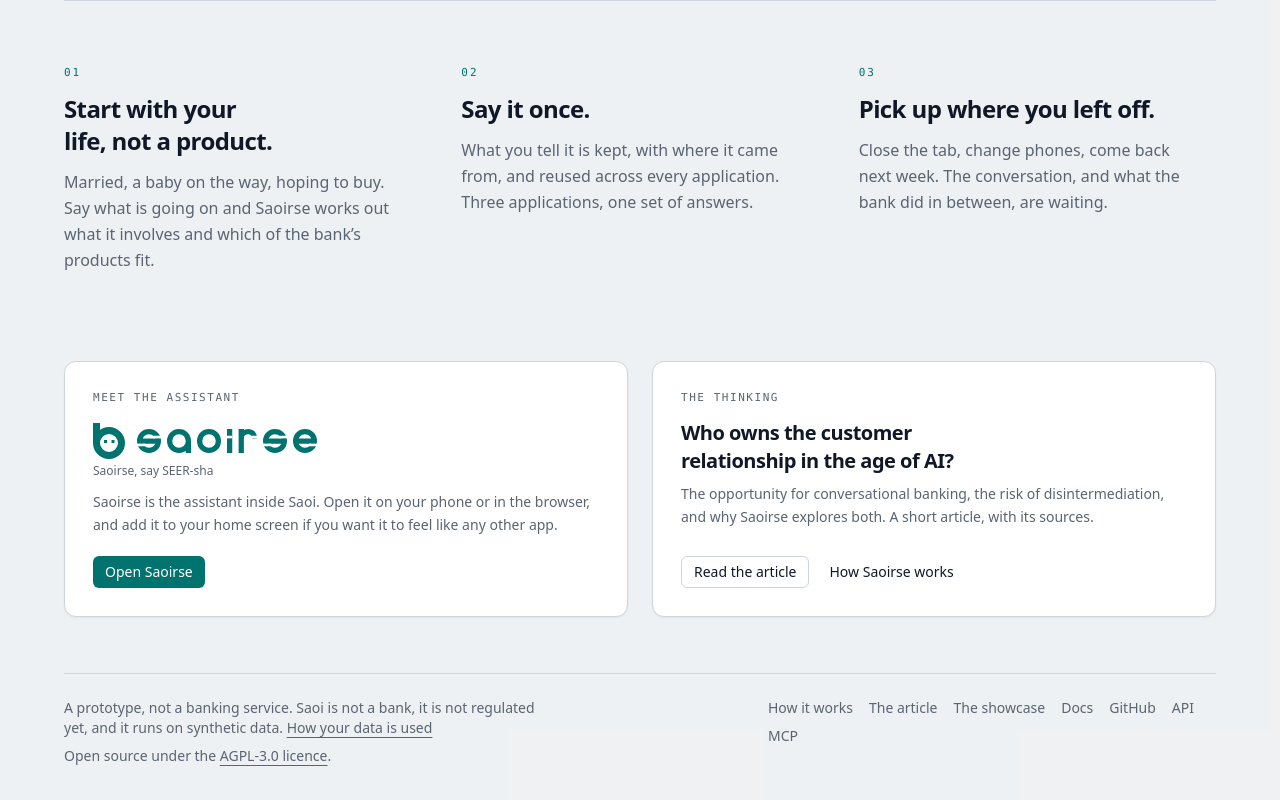
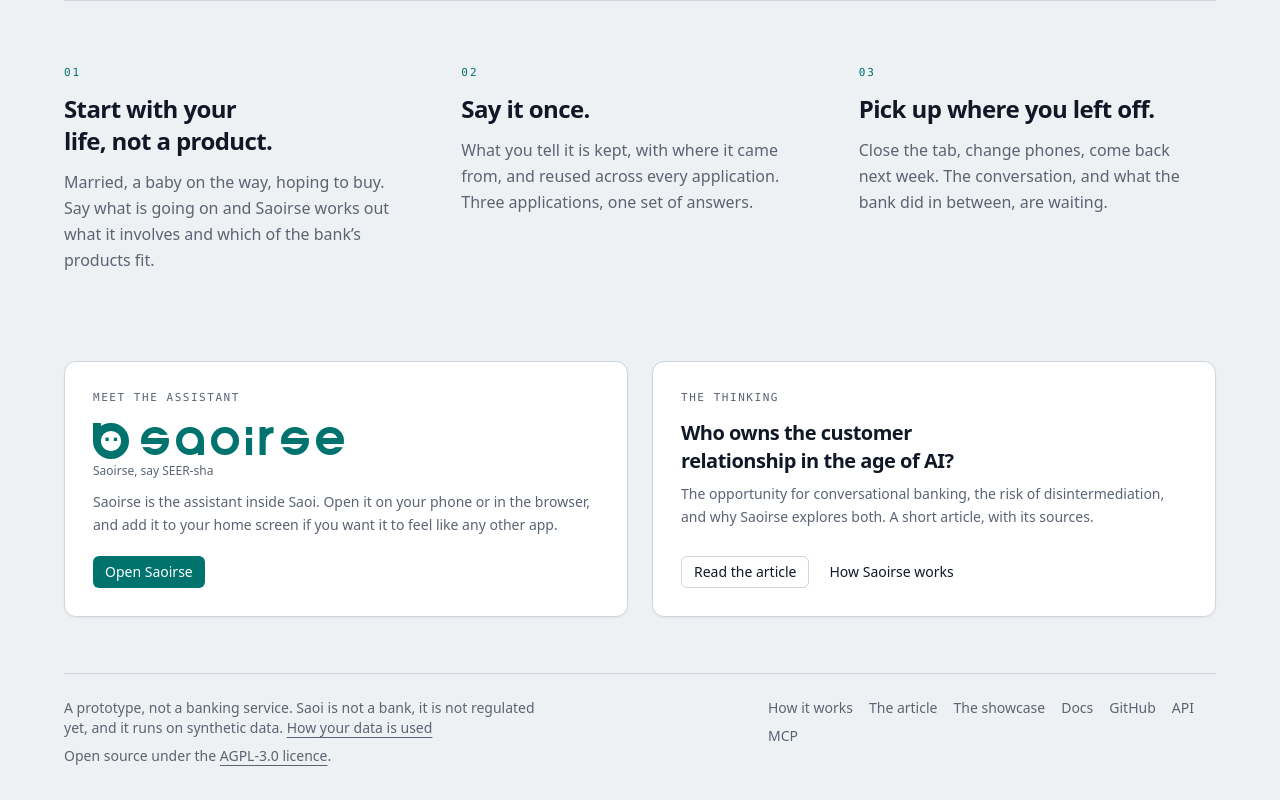
Before and after one commit to chris-88/saoi-www, a React (Vite) app: page / in a window 1280 px wide. Shown: the part 794-1594 px from the top of the page. Built offline with nearby package versions, Linux system fonts and the light colour scheme.

Commit message:
fix: use the square-cornered face and the redrawn r
Co-Authored-By: Claude Sonnet 5.5 <noreply@anthropic.com>

```diff
--- a/src/App.tsx
+++ b/src/App.tsx
@@ -120,7 +120,7 @@ export default function App() {
             <div className="mt-4 flex items-center gap-3">
               <SaoirseFace className="text-saoi h-9 w-auto" />
               <h2 className="text-saoi flex">
-                <SaoirseWordmark className="h-6 w-auto" />
+                <SaoirseWordmark className="h-7 w-auto" />
               </h2>
             </div>
             <p className="text-muted mt-1 text-xs">Saoirse, say SEER-sha</p>
--- a/src/SaoirseFace.tsx
+++ b/src/SaoirseFace.tsx
@@ -2,18 +2,18 @@ export function SaoirseFace({ className = '' }: { className?: string }) {
   return (
     <svg
       aria-hidden="true"
-      viewBox="0 0 64 72"
+      viewBox="0 0 64 64"
       fill="none"
       className={className}
       xmlns="http://www.w3.org/2000/svg"
     >
       <g stroke="currentColor">
         <path
-          d="M7 40C7 26.1929 18.1929 15 32 15C45.8071 15 57 26.1929 57 40C57 53.8071 45.8071 65 32 65C18.1929 65 7 53.8071 7 40ZM7 40V0"
+          d="M7 32C7 18.1929 18.1929 7 32 7C45.8071 7 57 18.1929 57 32C57 45.8071 45.8071 57 32 57C18.1929 57 7 45.8071 7 32ZM7 32V0"
           strokeWidth="14"
         />
-        <path d="M22 37H28" strokeWidth="6" />
-        <path d="M37 37H43" strokeWidth="6" />
+        <path d="M22 29H28" strokeWidth="6" />
+        <path d="M37 29H43" strokeWidth="6" />
       </g>
     </svg>
   );
--- a/src/SaoirseWordmark.tsx
+++ b/src/SaoirseWordmark.tsx
@@ -1,7 +1,7 @@
 import { useId, type ReactNode } from 'react';
 
 /**
- * The Saoirse wordmark: the assistant's name, from `brand/saoirse-name.svg` (viewBox 0 0 480 64).
+ * The Saoirse wordmark: the assistant's name, from `brand/saoirse-name.svg` (viewBox 0 0 464 64).
  *
  * Stroked paths, not type, so it renders identically everywhere. It takes its colour from
  * `currentColor`: set a `text-*` class. Sized by height, the width follows the artwork.
@@ -12,23 +12,22 @@ import { useId, type ReactNode } from 'react';
 export function SaoirseWordmark({ className = '' }: { className?: string }): ReactNode {
   const cut = `saoi-cut-${useId().replace(/:/g, '')}`;
   return (
-    <svg viewBox="0 0 480 64" fill="none" role="img" aria-label="Saoirse" className={className}>
+    <svg viewBox="0 0 464 64" fill="none" role="img" aria-label="Saoirse" className={className}>
       <defs>
-        <mask id={cut} maskUnits="userSpaceOnUse" x="0" y="0" width="480" height="64">
-          <rect width="480" height="64" fill="#fff" />
-          <path d="M480 42.5L459 42.5" stroke="#000" strokeWidth="7" />
-          <path d="M379 21.5L400 21.5" stroke="#000" strokeWidth="7" />
-          <path d="M357 42.5L336 42.5" stroke="#000" strokeWidth="7" />
-          <path d="M304 21.5L320 21.5" stroke="#000" strokeWidth="7" />
+        <mask id={cut} maskUnits="userSpaceOnUse" x="0" y="0" width="464" height="64">
+          <rect width="464" height="64" fill="#fff" />
+          <path d="M464 42.5L443 42.5" stroke="#000" strokeWidth="7" />
+          <path d="M363 21.5L384 21.5" stroke="#000" strokeWidth="7" />
+          <path d="M341 42.5L320 42.5" stroke="#000" strokeWidth="7" />
           <path d="M240 21.5L254 21.5" stroke="#000" strokeWidth="7" />
           <path d="M43 21.5L64 21.5" stroke="#000" strokeWidth="7" />
           <path d="M21 42.5L2.73771e-07 42.5" stroke="#000" strokeWidth="7" />
         </mask>
       </defs>
       <g stroke="currentColor" strokeWidth="14" mask={`url(#${cut})`}>
-        <path d="M423 32C423 17.6406 433.641 7 448 7C462.359 7 473 17.6406 473 32M423 32C423 46.3594 433.641 57 448 57C462.359 57 473 46.3594 473 32M423 32H473" />
-        <path d="M343 32C343 17.6406 353.641 7 368 7C382.359 7 393 17.6406 393 32M343 32C343 46.3594 353.641 57 368 57C382.359 57 393 46.3594 393 32M343 32H393" />
-        <path d="M313 25C313 9 301 7.00002 296.5 7.00002C292 7.00002 278 8.99996 278 25M278 25V64.0001M278 25V0" />
+        <path d="M407 32C407 17.6406 417.641 7 432 7C446.359 7 457 17.6406 457 32M407 32C407 46.3594 417.641 57 432 57C446.359 57 457 46.3594 457 32M407 32H457" />
+        <path d="M327 32C327 17.6406 337.641 7 352 7C366.359 7 377 17.6406 377 32M327 32C327 46.3594 337.641 57 352 57C366.359 57 377 46.3594 377 32M327 32H377" />
+        <path d="M278 32C278 17.6406 288.641 7 303 7M278 32V0M278 32V64" />
         <path d="M247 0V64" />
         <path d="M167 32C167 17.6406 177.641 7 192 7C206.359 7 217 17.6406 217 32C217 46.3594 206.359 57 192 57C177.641 57 167 46.3594 167 32Z" />
         <path d="M137 32C137 17.6406 126.359 7 112 7C97.6406 7 87 17.6406 87 32C87 46.3594 97.6406 57 112 57C126.359 57 137 46.3594 137 32ZM137 32V64" />
```
Also changed, not shown: public/favicon.svg.
